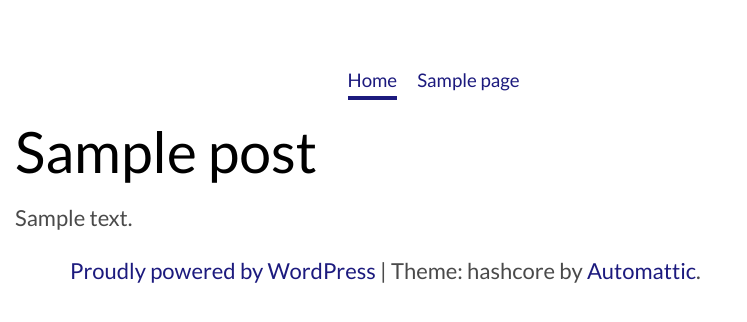
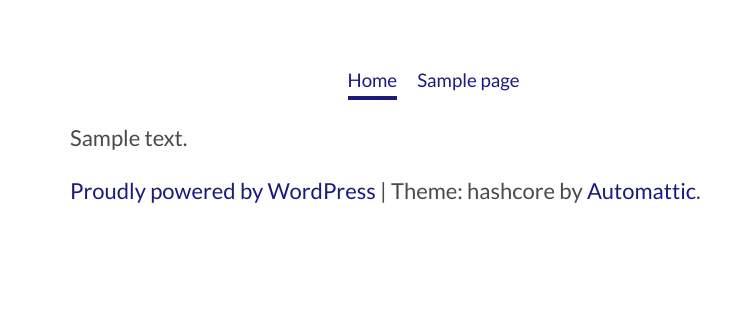
Before and after one commit to orlando/alfacent, a WordPress theme: template content/themes/hashcore/front-page.php in a window 1280 px wide. Shown: the top 322 px of the page, without its empty margins (0-747 px from the left). Run offline with PHP 8.4 and a stand-in for WordPress, Linux system fonts and the light colour scheme; the site name, menu and one post (Sample post) are stand-ins, and other content is empty; style sheets or scripts are compiled from the project's sources; some libraries are stand-ins or nearby versions; some web fonts are replaced.

Commit message:
Fix layout in front page, and fix padding top
Fix layout of front page and fix content is no show, and fix
padding top of site-wrapper, and height of nav.

```diff
--- a/content/themes/hashcore/front-page.php
+++ b/content/themes/hashcore/front-page.php
@@ -13,28 +13,15 @@
  */
 
 get_header(); ?>
-<div class="container-fluid">
+<div class="container site-wrapper">
 	<div class="row">
 		<div class="col-xs-12">
 			<div id="primary" class="content-area">
 				<main id="main" class="site-main" role="main">
-
-					<?php
-					while ( have_posts() ) : the_post();
-
-						get_template_part( 'template-parts/content', 'page' );
-
-						// If comments are open or we have at least one comment, load up the comment template.
-						if ( comments_open() || get_comments_number() ) :
-							comments_template();
-						endif;
-
-					endwhile; // End of the loop.
-					?>
-
+					<?php the_content(); ?>
 				</main><!-- #main -->
 			</div><!-- #primary -->
-		</div><!--col-md-9 col-xs-12 -->
+		</div><!--col-xs-12 -->
 	</div><!-- .row -->
 </div><!-- container-->
 <?php
--- a/content/themes/hashcore/sass/_components--mobile-menu.scss
+++ b/content/themes/hashcore/sass/_components--mobile-menu.scss
@@ -1,4 +1,4 @@
-$size--site-nav-height:                                10rem;
+$size--site-nav-height:                                12rem;
 $deep-koamaru:                                         #1C1A7E;
 $white:                                                #FFF;
 
--- a/content/themes/hashcore/sass/_layout--front-page.scss
+++ b/content/themes/hashcore/sass/_layout--front-page.scss
@@ -1,3 +1,3 @@
-.content-area {
-	margin-top: 12rem;
+.site-wrapper {
+	padding-top: 12rem;
 }
```
